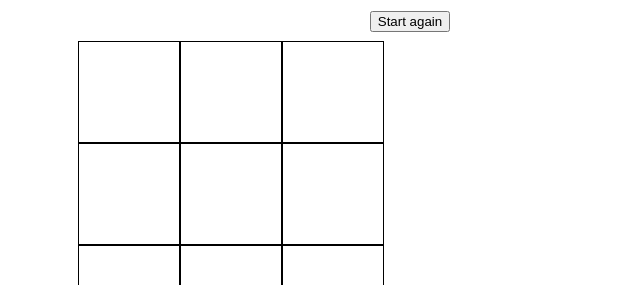
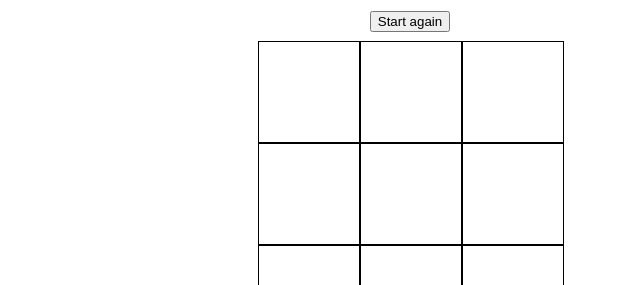
Before and after one commit to samrae7/tic_tac_toe_angular, a plain HTML site: page index.html in a window 1280 px wide. Shown: the part 97-382 px from the top of the page, without its empty margins (230-870 px from the left). Drawn offline with nearby package versions, Linux system fonts and the light colour scheme.

Commit message:
tweaked css to get grid to appear in centre of the screen.still not working great. cant work out why margin 0 auto doesnt work on the grid container

```diff
--- a/css/styles.css
+++ b/css/styles.css
@@ -50,6 +50,9 @@ div.container {
 /*.score-board p{
   text-align:center;
 }*/
+div.page-wrapper {
+  padding: 0 480px;
+}
 
 
 div.grid-container {
@@ -57,7 +60,7 @@ div.grid-container {
   height:auto;
   text-align:center;
   float:left;
-  margin-left: 300px;
+/*  margin-left: 300px;*/
 
 }
 
--- a/index.html
+++ b/index.html
@@ -12,6 +12,9 @@
 </head>
 
 <body ng-controller="TicTacToeController as ticTacToe">
+
+<div class='page-wrapper'>
+
   <h1>TicTacToe</h1>
 
   <div class='start-button-holder'>
@@ -37,5 +40,8 @@
     </p>
   </div>
 
+</div>
+
+
 </body>
 </html>
```
Lines whose indentation alone changed are shown as unchanged.
